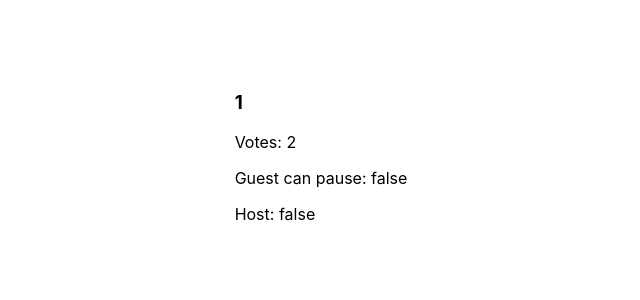
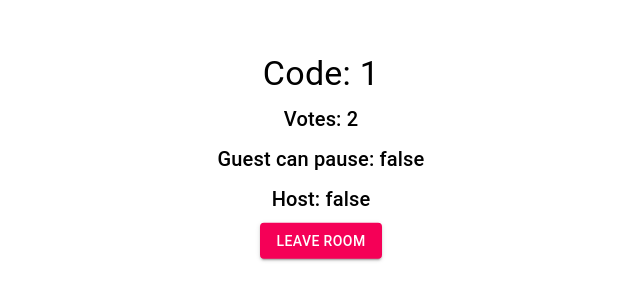
Before and after one commit to alelaru/django-python-react, a React (Create React App) app in the folder frontend/front-end-react/: page /room/1 in a window 1280 px wide. Shown: the part 244-544 px from the top of the page, without its empty margins (319-959 px from the left). Built offline with nearby package versions, Linux system fonts and the light colour scheme; no server answers.

Commit message:
Working on the update function for the room, database is done and now React work is needed

```diff
--- a/frontend/front-end-react/src/components/room/room.js
+++ b/frontend/front-end-react/src/components/room/room.js
@@ -1,6 +1,7 @@
+import { Button, Grid, Typography } from "@material-ui/core";
 import axios from "axios";
 import { useEffect, useState } from "react";
-import { useParams } from "react-router-dom";
+import { Link, useParams } from "react-router-dom";
 
 const Room = () => {
 
@@ -27,12 +28,32 @@ const Room = () => {
     }, [roomCode]);
 
     return (
-        <div>
-            <h3>{roomCode}</h3>
-            <p>Votes: {votesToSkip}</p>
-            <p>Guest can pause: {guestCanPause.toString()}</p>
-            <p>Host: {isHost.toString()}</p>
-        </div> );
+        <Grid container spacing={1} align='center'>
+            <Grid item xs={12}>
+                <Typography variant="h4" component="h4">
+                    Code: {roomCode}
+                </Typography>
+            </Grid>
+            <Grid item xs={12}>
+                <Typography variant="h6" component="h6">
+                    Votes: {votesToSkip}
+                </Typography>
+            </Grid>
+            <Grid item xs={12}>
+                <Typography variant="h6" component="h6">
+                    Guest can pause: {guestCanPause.toString()}
+                </Typography>
+            </Grid>
+            <Grid item xs={12}>
+                <Typography variant="h6" component="h6">
+                    Host: {isHost.toString()}
+                </Typography>
+            </Grid>
+            <Grid item xs={12}>
+                <Button variant="contained" color="secondary" to="/" component={Link}>Leave Room</Button>
+            </Grid>
+        </Grid>
+    );
 }
 
 export default Room;
--- a/frontend/front-end-react/src/pages/homepaje.js
+++ b/frontend/front-end-react/src/pages/homepaje.js
@@ -1,15 +1,32 @@
-import {BrowserRouter as Router, Route, Switch} from "react-router-dom"
+import { Button, ButtonGroup, Grid, Typography } from "@material-ui/core";
+import {BrowserRouter as Router, Link, Route, Switch} from "react-router-dom"
 import Room from "../components/room/room";
 import CreateRoomPage from "./create-room-page";
 import RoomJoinPage from "./room-join-page";
 
+const HomePage = () => {
 
-const HomePage = () => {
+    const renderHomePage = () => {
+        return (
+            <Grid container spacing={3} align='center'>
+                <Grid item xs={12}>
+                    <Typography variant="h3" component="h3">House Party</Typography>
+                </Grid>
+                <Grid item xs={12}>
+                    <ButtonGroup disableElevation variant="contained" color="primary">
+                        <Button color="primary" to="/join" component={Link}>Join a Room</Button>
+                        <Button color="secondary" to="/create" component={Link}>Create a Room</Button>
+                    </ButtonGroup>
+                </Grid>
+            </Grid>
+        )
+    }
+
     return (
         <Router>
             <Switch>
                 <Route exact path="/">
-                    <p>This is the Home Page</p>
+                    {renderHomePage}
                 </Route>
                 <Route path="/join" component={RoomJoinPage} />
                 <Route path="/create" component={CreateRoomPage} />
```
